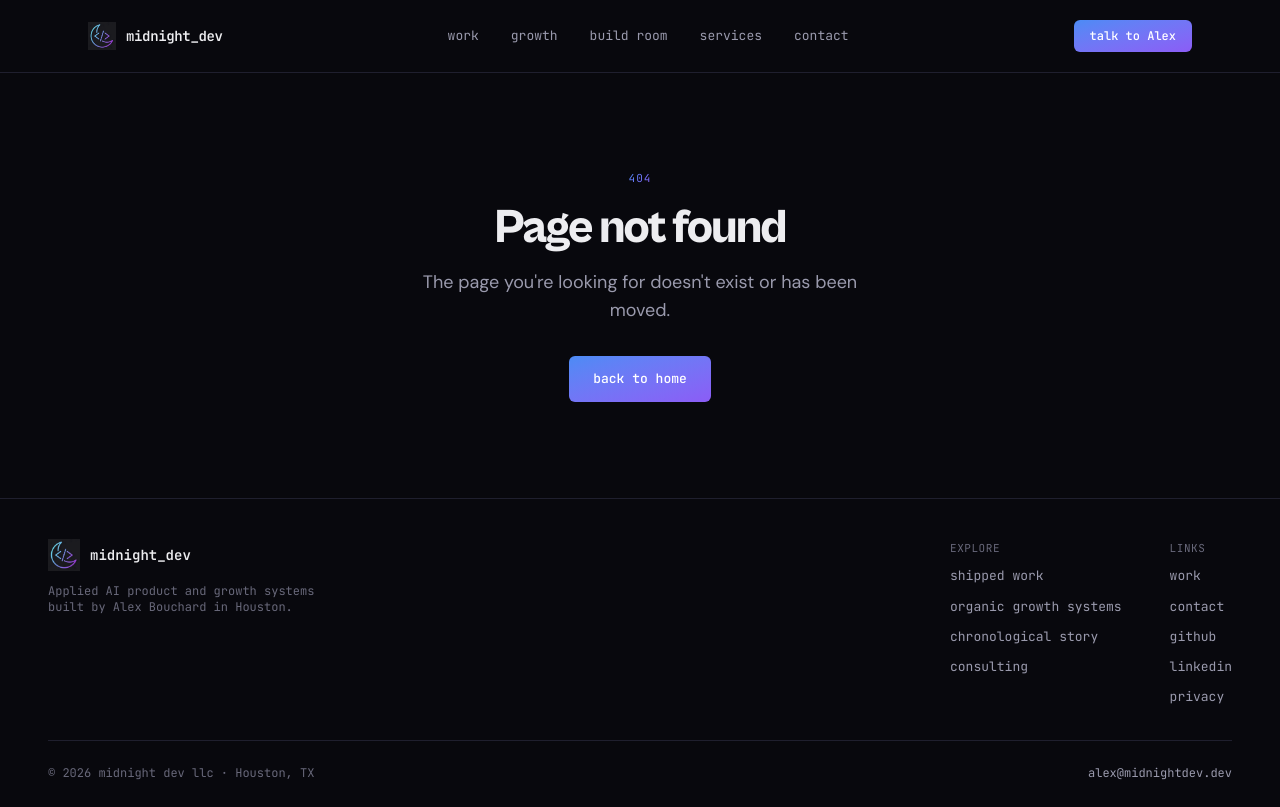
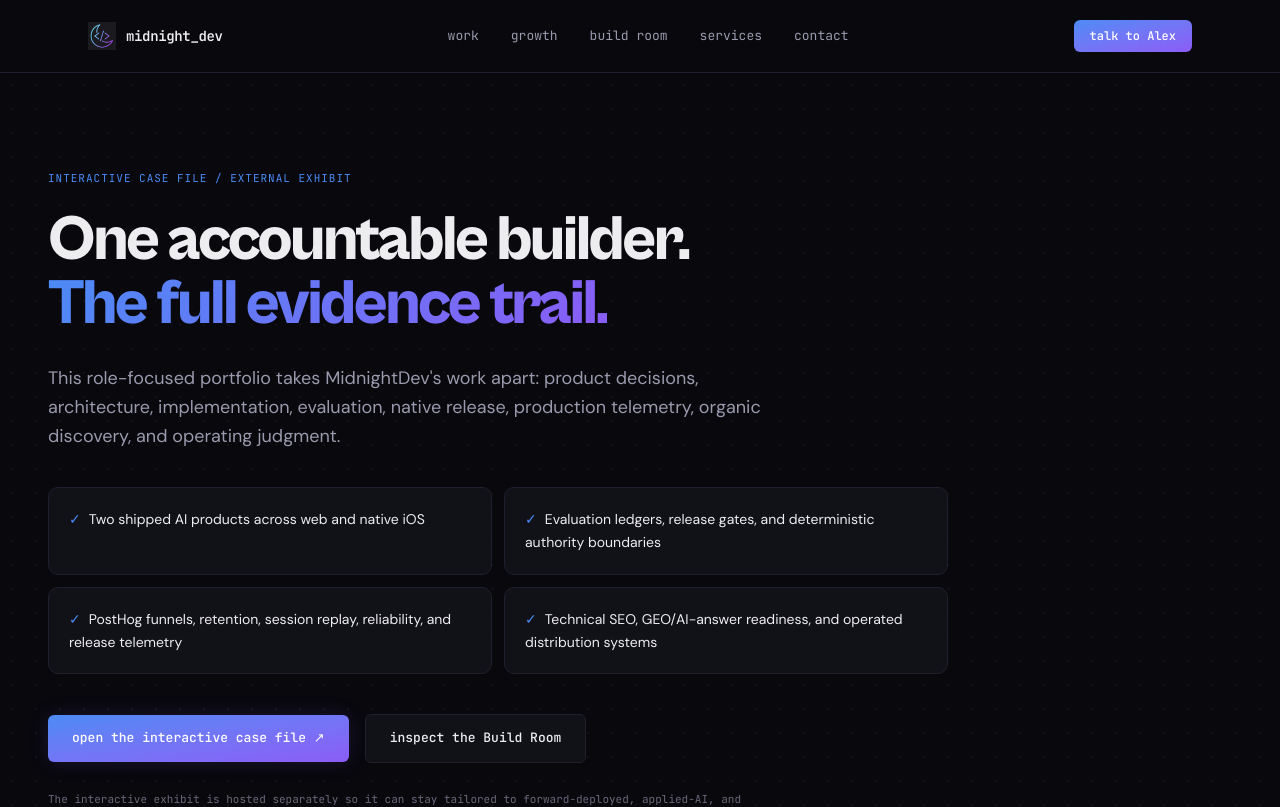
Before and after one commit to abouchard11/midnightdev, a Next.js app: page /case-file in a window 1280 px wide. Before the commit this address had no page. Shown: the top 807 px of the page. Built offline with nearby package versions, Linux system fonts and the light colour scheme.

Commit message:
Add branded case-file landing page

```diff
--- /dev/null
+++ b/src/app/case-file/page.tsx
@@ -0,0 +1,98 @@
+import type { Metadata } from "next";
+import Link from "next/link";
+import { Footer } from "@/components/footer";
+import { Nav } from "@/components/nav";
+
+const INTERACTIVE_CASE_FILE =
+  "https://alex-ai-engineer-portfolio.amb1122.chatgpt.site/";
+
+export const metadata: Metadata = {
+  title: "Interactive AI Engineering Case File | MidnightDev",
+  description:
+    "A role-focused, interactive case file covering Alex Bouchard's shipped AI products, evaluation systems, PostHog telemetry, SEO/GEO, distribution, and operating background.",
+  alternates: {
+    canonical: "/case-file",
+  },
+  openGraph: {
+    title: "Alex Bouchard — Interactive AI Engineering Case File",
+    description:
+      "Shipped products, model-governance boundaries, evals, PostHog telemetry, SEO/GEO, and distribution evidence in one interactive case file.",
+    url: "https://midnightdev.dev/case-file",
+    siteName: "MidnightDev",
+    type: "website",
+  },
+  twitter: {
+    card: "summary_large_image",
+    title: "Alex Bouchard — Interactive AI Engineering Case File",
+    description:
+      "A role-focused evidence trail from product thesis through deployment, measurement, and distribution.",
+  },
+};
+
+const proof = [
+  "Two shipped AI products across web and native iOS",
+  "Evaluation ledgers, release gates, and deterministic authority boundaries",
+  "PostHog funnels, retention, session replay, reliability, and release telemetry",
+  "Technical SEO, GEO/AI-answer readiness, and operated distribution systems",
+];
+
+export default function CaseFilePage() {
+  return (
+    <>
+      <Nav />
+      <main className="flex-1 bg-dotgrid px-6 py-16 md:px-12 md:py-24">
+        <div className="mx-auto max-w-[var(--content-max)]">
+          <p className="font-mono text-[length:var(--fs-label)] uppercase tracking-[0.09em] text-[var(--accent-blue)]">
+            interactive case file / external exhibit
+          </p>
+          <h1 className="mt-5 max-w-[920px] font-display text-[length:var(--fs-h1)] font-extrabold leading-[1.02] tracking-[-0.04em]">
+            One accountable builder.
+            <br />
+            <span className="gradient-text">The full evidence trail.</span>
+          </h1>
+          <p className="mt-7 max-w-[720px] text-lg leading-relaxed text-[var(--text-muted)]">
+            This role-focused portfolio takes MidnightDev&apos;s work apart: product
+            decisions, architecture, implementation, evaluation, native release,
+            production telemetry, organic discovery, and operating judgment.
+          </p>
+
+          <ul className="mt-9 grid max-w-[900px] gap-3 md:grid-cols-2">
+            {proof.map((item) => (
+              <li
+                key={item}
+                className="rounded-[var(--r-md)] border border-[var(--border)] bg-[var(--surface)] p-5 text-[length:var(--fs-small)] leading-relaxed text-[var(--text-primary)]"
+              >
+                <span className="mr-2 text-[var(--accent-blue)]">✓</span>
+                {item}
+              </li>
+            ))}
+          </ul>
+
+          <div className="mt-10 flex flex-wrap items-center gap-4">
+            <a
+              href={INTERACTIVE_CASE_FILE}
+              target="_blank"
+              rel="noopener noreferrer"
+              className="rounded-[var(--r-sm)] bg-gradient-to-br from-[var(--accent-blue)] to-[var(--accent-purple)] px-6 py-3 font-mono text-[length:var(--fs-nav)] font-medium text-white shadow-[0_0_20px_rgba(139,92,246,0.15)] transition-all hover:shadow-[0_0_30px_rgba(139,92,246,0.3)] hover:brightness-110"
+            >
+              open the interactive case file &#8599;
+            </a>
+            <Link
+              href="/build-room"
+              className="rounded-[var(--r-sm)] border border-[var(--border)] bg-[var(--surface)] px-6 py-3 font-mono text-[length:var(--fs-nav)] font-medium text-[var(--text-primary)] transition-colors hover:border-[var(--border-hover)] hover:bg-[var(--surface-hover)]"
+            >
+              inspect the Build Room
+            </Link>
+          </div>
+
+          <p className="mt-7 max-w-[700px] font-mono text-[length:var(--fs-label)] leading-relaxed text-[var(--text-dim)]">
+            The interactive exhibit is hosted separately so it can stay tailored
+            to forward-deployed, applied-AI, and implementation roles. MidnightDev
+            remains the canonical studio and consulting home.
+          </p>
+        </div>
+      </main>
+      <Footer />
+    </>
+  );
+}
--- a/src/app/case-file/route.ts
+++ /dev/null
@@ -1,8 +0,0 @@
-import { NextResponse } from "next/server";
-
-const INTERACTIVE_CASE_FILE =
-  "https://alex-ai-engineer-portfolio.amb1122.chatgpt.site/";
-
-export function GET() {
-  return NextResponse.redirect(INTERACTIVE_CASE_FILE, 307);
-}
```
Also changed, not shown: 1 other file (tests, documents, lock files or other folders).
